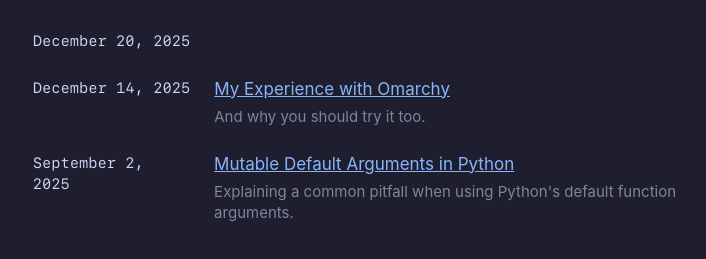
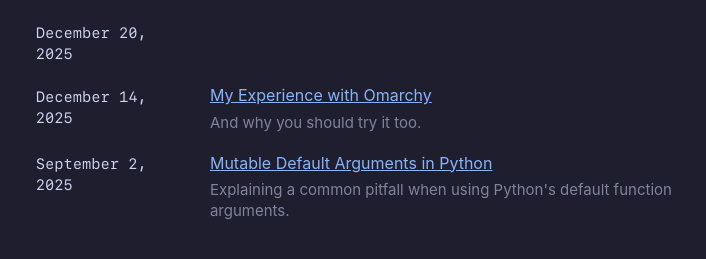
Before and after one commit to junnjiee/junnjiee, an Eleventy site: page posts/index.html in a window 1280 px wide. Shown: the part 275-534 px from the top of the page, without its empty margins (244-950 px from the left). Built offline with nearby package versions, Linux system fonts and the light colour scheme; Eleventy itself is replaced by a stand-in of ours; files that its build step writes are made by us from their sources; a small style sheet from the web is missing; a web font is replaced by a local one.

Commit message:
convert post list into table

```diff
--- a/css/base.css
+++ b/css/base.css
@@ -20,6 +20,7 @@
   --font-size-lg: clamp(1.125rem, 1.063rem + 0.313vw, 1.25rem);
   --font-size-xl: clamp(2.5rem, 3vw, 4.5rem);
 
+  /* color based on catppuccin mocha */
   --base: #1e1e2e;
   --text: #cdd6f4;
   --blue: #89b4fa;
@@ -31,6 +32,10 @@
   --surface-0: #313244;
 }
 
+html {
+  font-size: 16px;
+}
+
 body {
   display: flex;
   flex-direction: column;
@@ -38,7 +43,6 @@ body {
   margin: 0 auto;
   background-color: var(--base);
   color: var(--text);
-  font-size: 16px;
   line-height: 1.4;
 }
 
--- a/css/post.css
+++ b/css/post.css
@@ -1,17 +1,13 @@
-#post-list {
-  list-style-type: none;
-  padding: 0;
-}
-
-.post-list-item {
-  display: flex;
-  column-gap: 1.5rem;
-  padding: 0.8rem 0;
+td {
+  padding-right: 1rem;
+  padding-bottom: 1rem;
 }
 
 .post-list-item-date {
   font-size: var(--font-size-sm);
   font-family: "SF Mono";
+  vertical-align: text-top;
+  padding-top: 0.2rem;
 }
 
 .post-list-item-synopsis {
--- a/posts/index.html
+++ b/posts/index.html
@@ -5,16 +5,16 @@ layout: layouts/base.html
 ---
 
 <div>
-    <h1>Posts</h1>
-    <ul id="post-list">
-        {% for post in collections.postsByDate %}
-        <li class="post-list-item">
-            <div class="post-list-item-date">{{ post.date | readableDate }}</div>
-            <div>
-                <a href="{{ post.url }}">{{post.data.articleTitle}}</a>
-                <div class="post-list-item-synopsis">{{ post.data.synopsis }}</div>
-            </div>
-        </li>
-        {% endfor %}
-    </ul>
+  <h1>Posts</h1>
+  <table>
+    {% for post in collections.postsByDate %}
+      <tr>
+        <td class="post-list-item-date">{{ post.date | readableDate }}</td>
+        <td>
+          <a href="{{ post.url }}">{{post.data.articleTitle}}</a>
+          <div class="post-list-item-synopsis">{{ post.data.synopsis }}</div>
+        </td>
+      </tr>
+    {% endfor %}
+  </table>
 </div>
```
